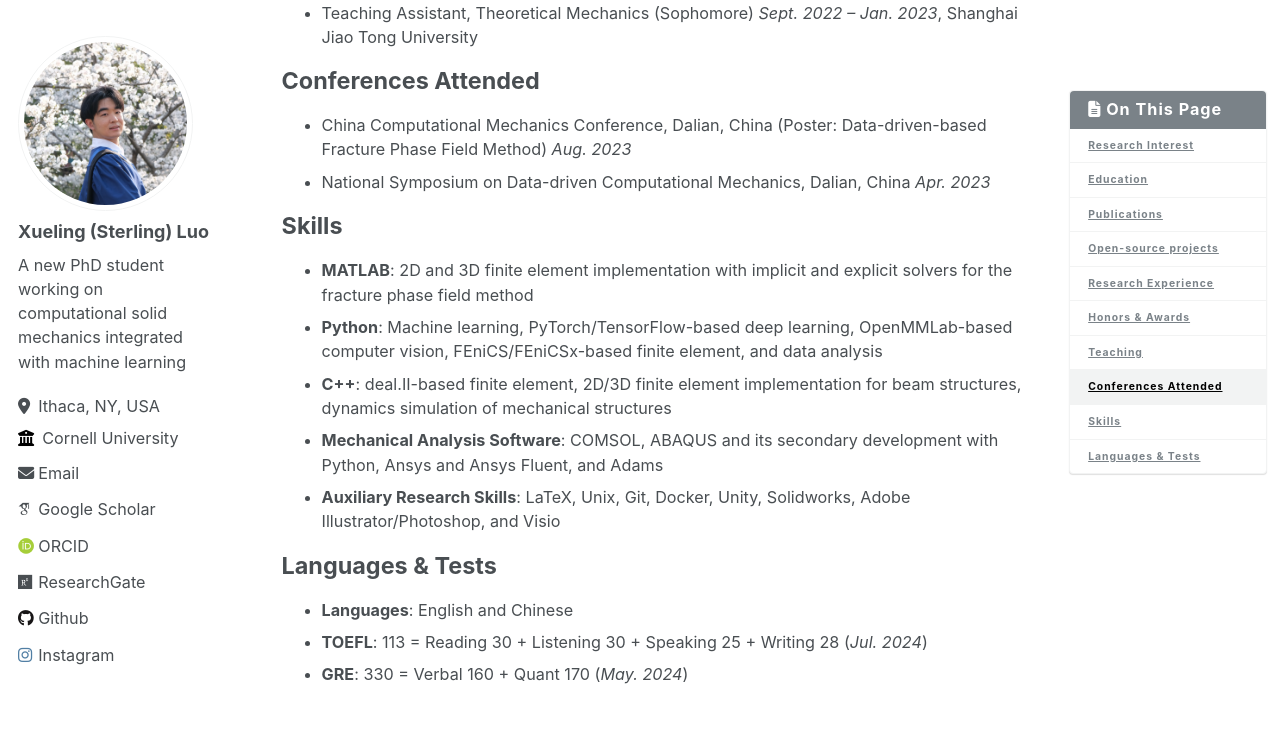
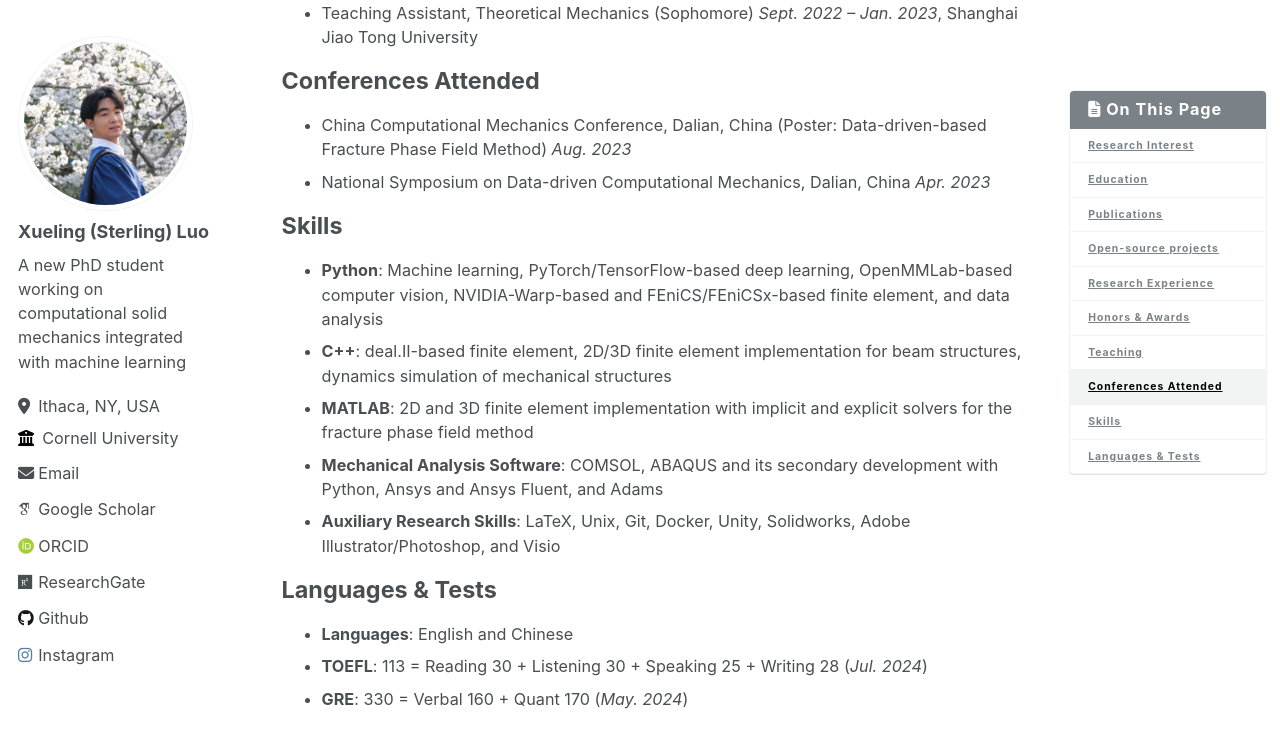
Before and after one commit to LuoXueling/luoxueling.github.io, a Jekyll site: the page built from _pages/about.md, in a window 1280 px wide and 900 px high, scrolled down 3556 px. Shown: the top 748 px of the window. Built offline with Jekyll 4.4.1, drawn with Linux system fonts in a browser that asks for light colours; some web fonts are replaced.

Commit message:
Update about

```diff
--- a/_pages/about.md
+++ b/_pages/about.md
@@ -116,9 +116,9 @@ I am truly a *programming guy* and sometimes even debug until 4 a.m. On [my GitH
 
 # Skills
 
+* **Python**: Machine learning, PyTorch/TensorFlow-based deep learning, OpenMMLab-based computer vision, NVIDIA-Warp-based and FEniCS/FEniCSx-based finite element, and data analysis
+* **C++**: deal.II-based finite element, 2D/3D finite element implementation for beam structures, dynamics simulation of mechanical structures
 * **MATLAB**: 2D and 3D finite element implementation with implicit and explicit solvers for the fracture phase field method
-* **Python**: Machine learning, PyTorch/TensorFlow-based deep learning, OpenMMLab-based computer vision, FEniCS/FEniCSx-based finite element, and data analysis
-* **C++**: deal.II-based finite element, 2D/3D finite element implementation for beam structures, dynamics simulation of mechanical structures
 * **Mechanical Analysis Software**: COMSOL, ABAQUS and its secondary development with Python, Ansys and Ansys Fluent, and Adams
 * **Auxiliary Research Skills**: LaTeX, Unix, Git, Docker, Unity, Solidworks, Adobe Illustrator/Photoshop, and Visio
 
```
